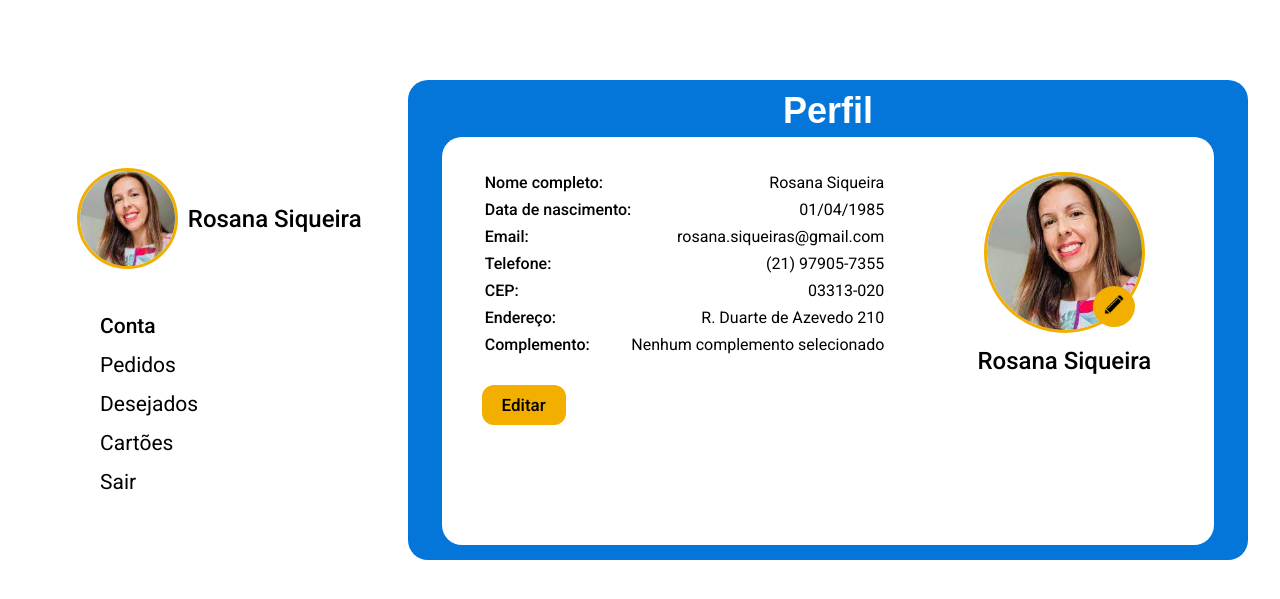
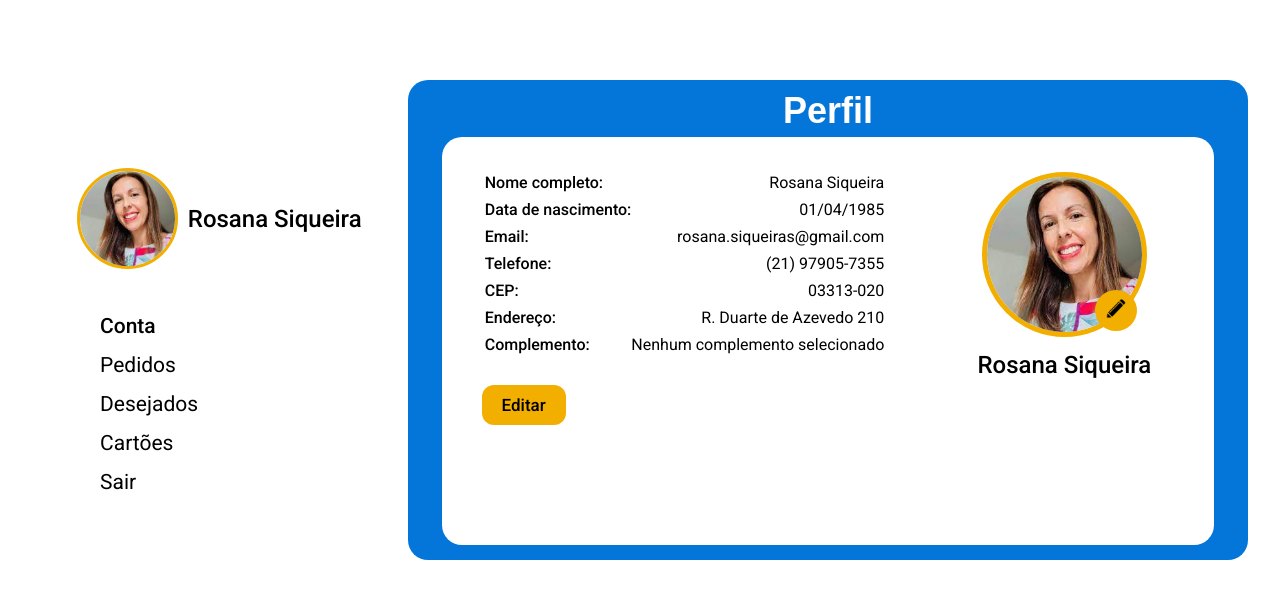
Before and after one commit to Underkyu/Criatil_2.0, a PHP site: page /html/conta.html in a window 1280 px wide. Shown: the top 599 px of the page. Run offline with PHP 8.4, Linux system fonts and the light colour scheme.

Commit message:
pequena alteração no css pra consistência

```diff
--- a/css/conta.css
+++ b/css/conta.css
@@ -144,7 +144,7 @@ body {
     height: 155px;
     object-fit: cover;
     border-radius: 100px;
-    border: solid #F2AF00 3px;
+    border: solid #F2AF00 5px;
 }
 .nome-conta {
     font-size: 24px;
```
